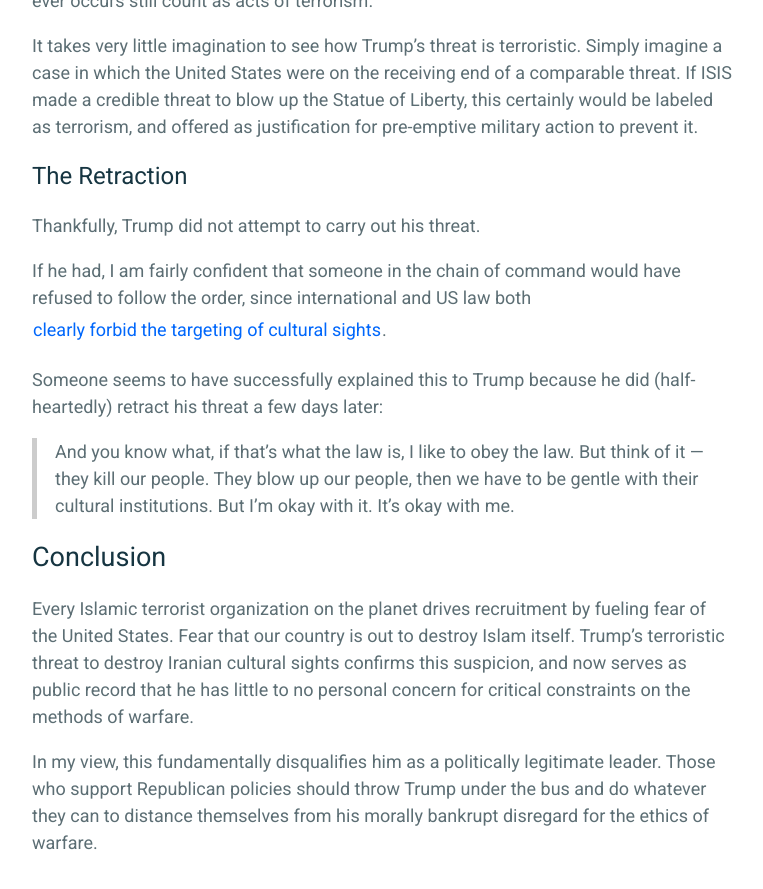
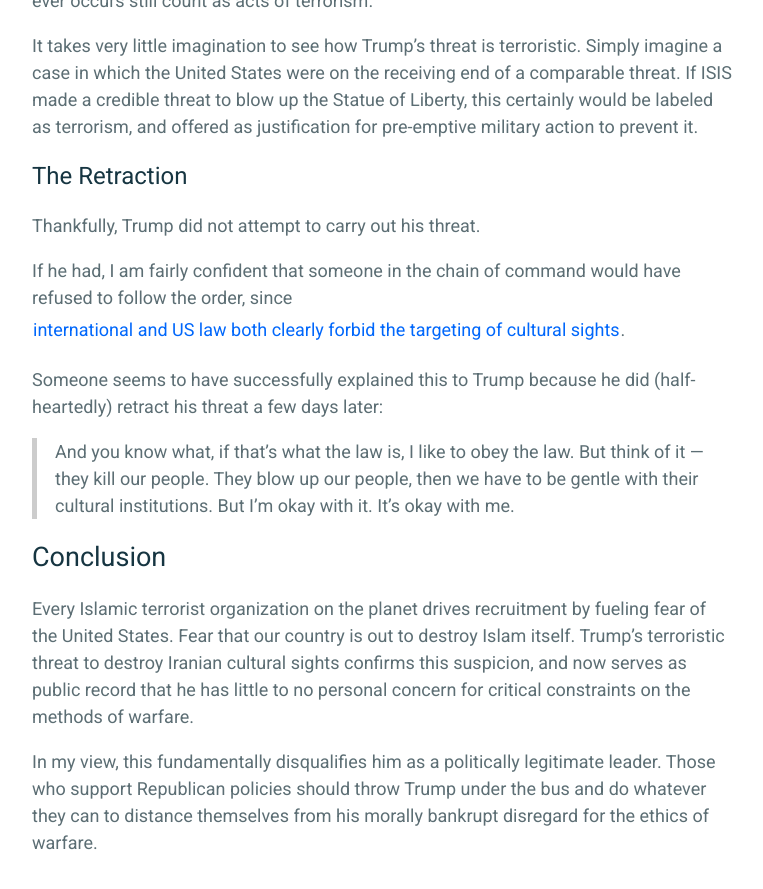
Before and after one commit to beren1hand/beren1hand.github.io, a Jekyll site: the page built from _posts/2020-01-11-Trump-vs-Iran.md, in a window 1280 px wide and 900 px high, scrolled down 5071 px. Shown: the top 889 px of the window, without its empty margins (258-1021 px from the left). Built offline with Jekyll 4.4.1, drawn with Linux system fonts in a browser that asks for light colours.

Commit message:
more edits

```diff
--- a/_posts/2020-01-11-Trump-vs-Iran.md
+++ b/_posts/2020-01-11-Trump-vs-Iran.md
@@ -153,8 +153,8 @@
 
 For my purposes, I will adopt the following definition:
 
-> Terrorism is coercion by threat or use of force directed at non-combatants in
-order to achieve a political goal.
+**Terrorism is coercion by threat or use of force directed at non-combatants in
+order to achieve a political goal.**
 
 Since the principles governing Just Means strictly forbid the direct targeting of
 non-combatants, all forms of terrorism are forbidden by JWT.
@@ -221,9 +221,7 @@
 Thankfully, Trump did not attempt to carry out his threat.
 
 If he had, I am fairly confident that someone in the chain of command would have
-refused to follow the order, since international and US law both [clearly forbid
-the targeting of cultural sights](
-https://www.hrw.org/news/2020/01/05/us-trump-threatens-war-crimes-against-iran).
+refused to follow the order, since [international and US law both clearly forbid the targeting of cultural sights](https://www.hrw.org/news/2020/01/05/us-trump-threatens-war-crimes-against-iran).
 
 Someone seems to have successfully explained this to Trump because he did
 (half-heartedly) retract his threat a few days later:
```
